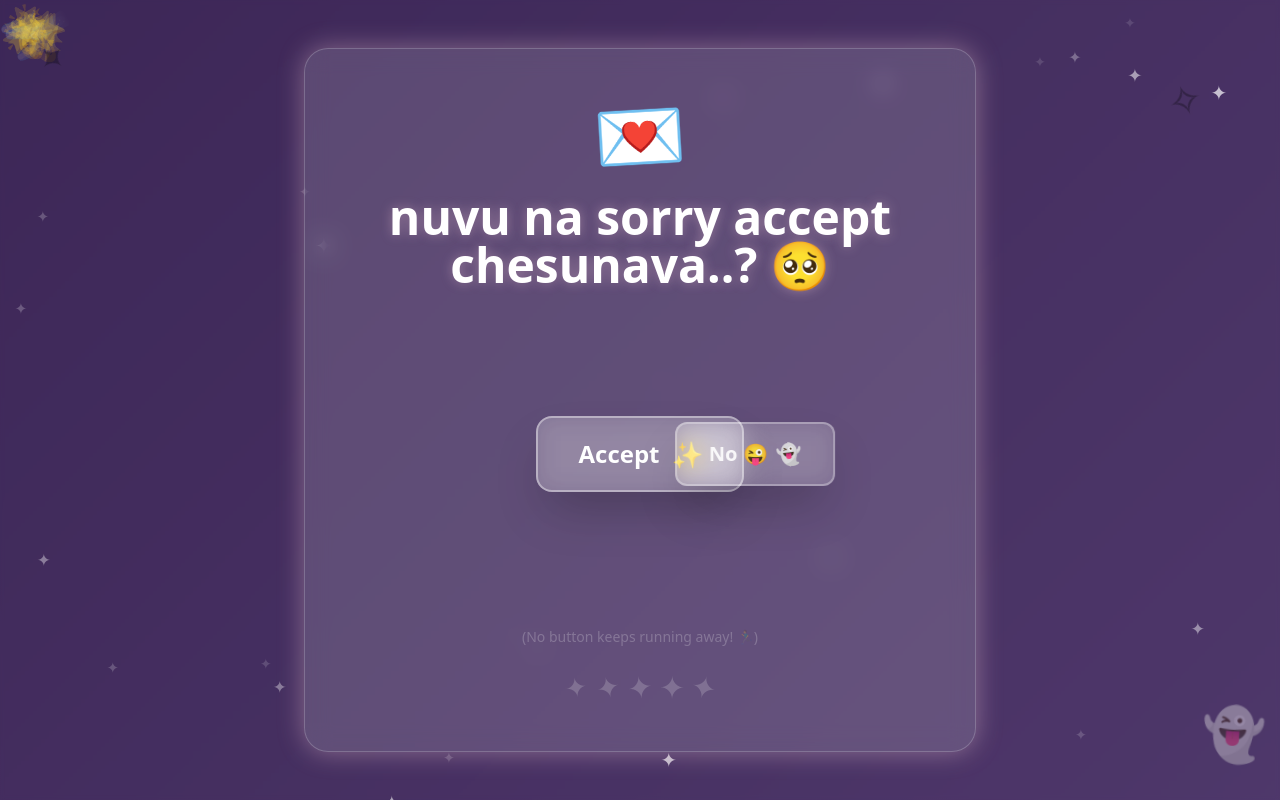
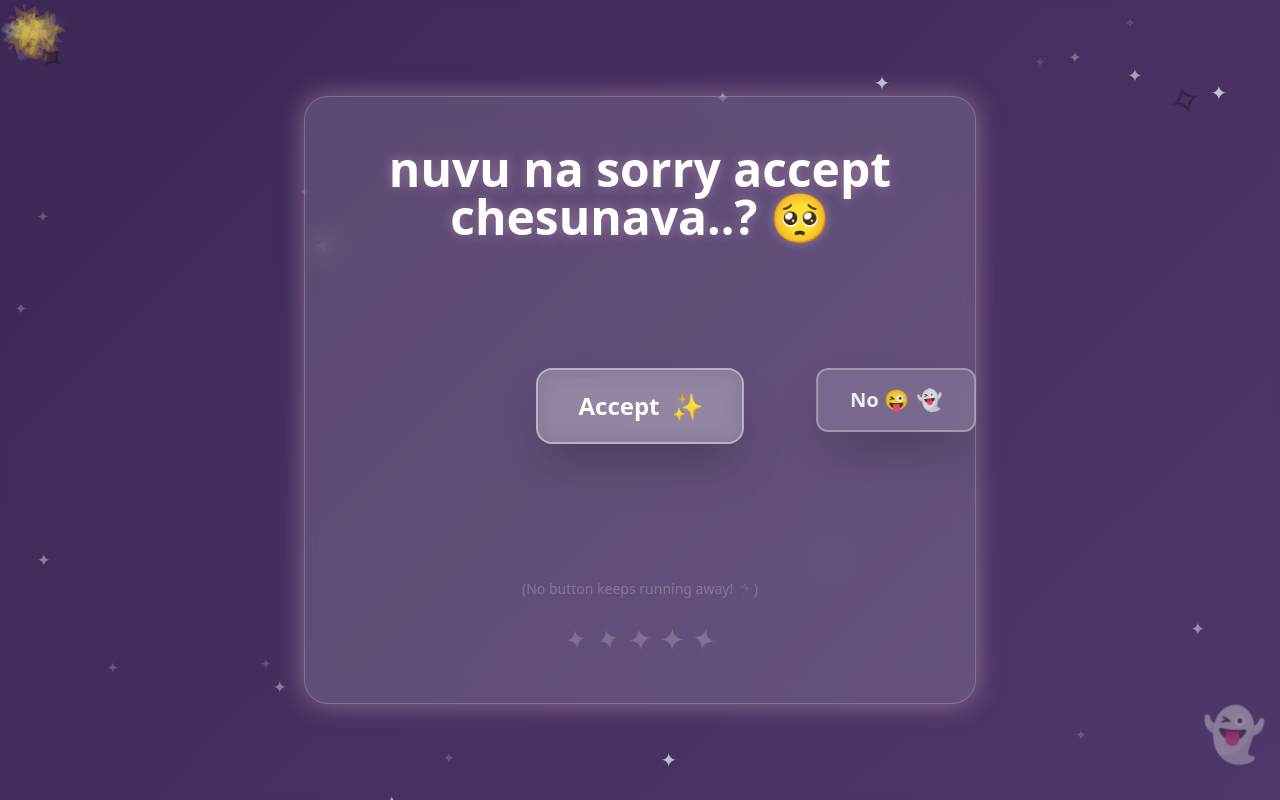
Before and after one commit to jobboad93/project, a React (Vite) app in the folder frontend/: page /forgive in a window 1280 px wide. Built offline with nearby package versions, Linux system fonts and the light colour scheme.

Commit message:
Update Forgive.jsx

```diff
--- a/frontend/src/pages/Forgive.jsx
+++ b/frontend/src/pages/Forgive.jsx
@@ -70,7 +70,12 @@ function Forgive() {
   // Floating symbols
   const floatingSymbols = ["✨", "🌟", "💫", "⭐", "☄️"];
 
+  // Celebration emojis for background
+  const celebrationEmojis = ["🎉", "🎊", "✨", "💖", "🌸", "🌈", "🦄", "🍭", "🧁", "🎈", "💫", "🌟", "⭐", "☄️", "🌠"];
+
   return (
+    <>
+      {/* Main content */}
       <div className="min-h-screen relative overflow-hidden flex items-center justify-center p-4 sm:p-6">
 
         {/* Animated Gradient Background */}
@@ -141,7 +146,7 @@ function Forgive() {
           ))}
         </div>
 
-      {/* Main Content */}
+        {/* Main Content (without the No button) */}
         <div className="relative z-10 w-full max-w-2xl mx-auto">
 
           {!accepted ? (
@@ -156,17 +161,6 @@ function Forgive() {
               className="bg-white/15 backdrop-blur-md rounded-3xl shadow-2xl p-8 md:p-12 text-center border border-white/20 animate-pulse-glow"
             >
               {/* Icon */}
-            <motion.div
-              animate={{
-                scale: [1, 1.2, 1],
-                rotate: [0, 10, -10, 0]
-              }}
-              transition={{ duration: 3, repeat: Infinity }}
-              className="text-7xl mb-6"
-            >
-              💌
-            </motion.div>
-
               <motion.h1
                 className="text-3xl md:text-5xl font-bold mb-10 text-white leading-relaxed"
                 animate={{
@@ -183,7 +177,7 @@ function Forgive() {
 
               <div className="flex justify-center gap-12 relative min-h-[250px] items-center">
 
-              {/* YES Button - Matching background */}
+                {/* YES Button */}
                 <motion.button
                   whileHover={{
                     scale: 1.08,
@@ -205,43 +199,6 @@ function Forgive() {
                       className="inline-block"
                     >
                       ✨
-                  </motion.span>
-                </span>
-              </motion.button>
-
-              {/* NO Button - Moves all over screen */}
-              <motion.button
-                onMouseEnter={moveNoButton}
-                onClick={moveNoButton}
-                animate={{
-                  top: `${noPosition.top}%`,
-                  left: `${noPosition.left}%`,
-                }}
-                transition={{
-                  type: "spring",
-                  stiffness: 120,
-                  damping: 15
-                }}
-                className="absolute px-8 py-4 bg-white/15 backdrop-blur-md text-white/90 rounded-xl text-xl font-semibold shadow-2xl border-2 border-white/30 cursor-pointer z-50 hover:bg-white/25"
-                style={{
-                  position: "absolute",
-                  transform: "translate(-50%, -50%)"
-                }}
-                whileHover={{
-                  scale: 1.05,
-                  boxShadow: "0 0 25px rgba(255,255,255,0.3)"
-                }}
-              >
-                <span className="flex items-center gap-2">
-                  No 😜
-                  <motion.span
-                    animate={{
-                      rotate: [0, 10, -10, 0],
-                      scale: [1, 1.1, 1]
-                    }}
-                    transition={{ duration: 2, repeat: Infinity }}
-                  >
-                    👻
                     </motion.span>
                   </span>
                 </motion.button>
@@ -319,10 +276,10 @@ function Forgive() {
                 animate={{ opacity: [0.8, 1, 0.8] }}
                 transition={{ duration: 3, repeat: Infinity }}
               >
-              Tnank you.. Sahithi... na sorry accept chesinandhuku.. ✨
+                Thank you.. Sahithi... na sorry accept chesinandhuku.. ✨
               </motion.p>
 
-            {/* Floating celebration emojis */}
+              {/* Floating celebration emojis inside card */}
               <div className="flex justify-center gap-4 flex-wrap mt-8">
                 {["🎉", "✨", "🎀", "🧸", "🌟", "💫", "🦋"].map((emoji, i) => (
                   <motion.div
@@ -408,9 +365,91 @@ function Forgive() {
           >
             ✧
           </motion.div>
-
         </div>
       </div>
+
+      {/* NO Button - Fixed to viewport, moves anywhere on the screen */}
+      {!accepted && (
+        <motion.button
+          onMouseEnter={moveNoButton}
+          onClick={moveNoButton}
+          animate={{
+            top: `${noPosition.top}vh`,
+            left: `${noPosition.left}vw`,
+          }}
+          transition={{
+            type: "spring",
+            stiffness: 120,
+            damping: 15
+          }}
+          className="fixed px-8 py-4 bg-white/15 backdrop-blur-md text-white/90 rounded-xl text-xl font-semibold shadow-2xl border-2 border-white/30 cursor-pointer z-[100] hover:bg-white/25"
+          style={{
+            transform: "translate(-50%, -50%)"
+          }}
+          whileHover={{
+            scale: 1.05,
+            boxShadow: "0 0 25px rgba(255,255,255,0.3)"
+          }}
+        >
+          <span className="flex items-center gap-2">
+            No 😜
+            <motion.span
+              animate={{
+                rotate: [0, 10, -10, 0],
+                scale: [1, 1.1, 1]
+              }}
+              transition={{ duration: 2, repeat: Infinity }}
+            >
+              👻
+            </motion.span>
+          </span>
+        </motion.button>
+      )}
+
+      {/* Celebration background when accepted */}
+      {accepted && (
+        <div className="fixed inset-0 pointer-events-none z-0 overflow-hidden">
+          {[...Array(30)].map((_, i) => {
+            const emoji = celebrationEmojis[i % celebrationEmojis.length];
+            const size = 24 + Math.random() * 36; // 24px to 60px
+            const duration = 10 + Math.random() * 20; // 10s to 30s
+            const delay = Math.random() * 10;
+            const startX = Math.random() * 100;
+            const startY = Math.random() * 100;
+            const driftX = (Math.random() - 0.5) * 30; // -15% to 15%
+            const driftY = (Math.random() - 0.5) * 30; // -15% to 15%
+
+            return (
+              <motion.div
+                key={`celeb-${i}`}
+                className="absolute text-4xl"
+                style={{
+                  top: `${startY}%`,
+                  left: `${startX}%`,
+                  fontSize: `${size}px`,
+                  opacity: 0.7,
+                }}
+                animate={{
+                  x: [`${driftX}%`, `${-driftX}%`, `${driftX}%`],
+                  y: [`${driftY}%`, `${-driftY}%`, `${driftY}%`],
+                  rotate: [0, 360, 0],
+                  scale: [1, 1.2, 1],
+                  opacity: [0.5, 1, 0.5],
+                }}
+                transition={{
+                  duration: duration,
+                  delay: delay,
+                  repeat: Infinity,
+                  ease: "easeInOut",
+                }}
+              >
+                {emoji}
+              </motion.div>
+            );
+          })}
+        </div>
+      )}
+    </>
   );
 }
 
```
Lines whose indentation alone changed are shown as unchanged.
